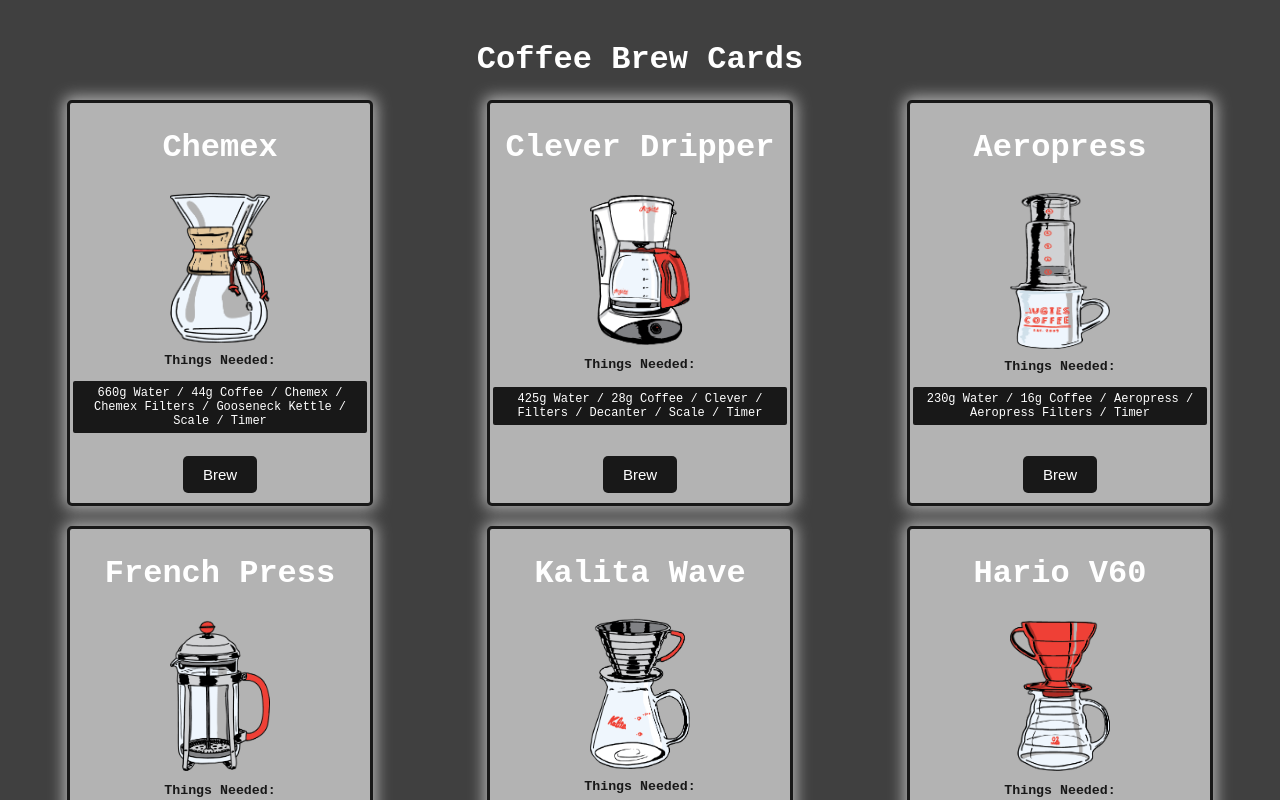
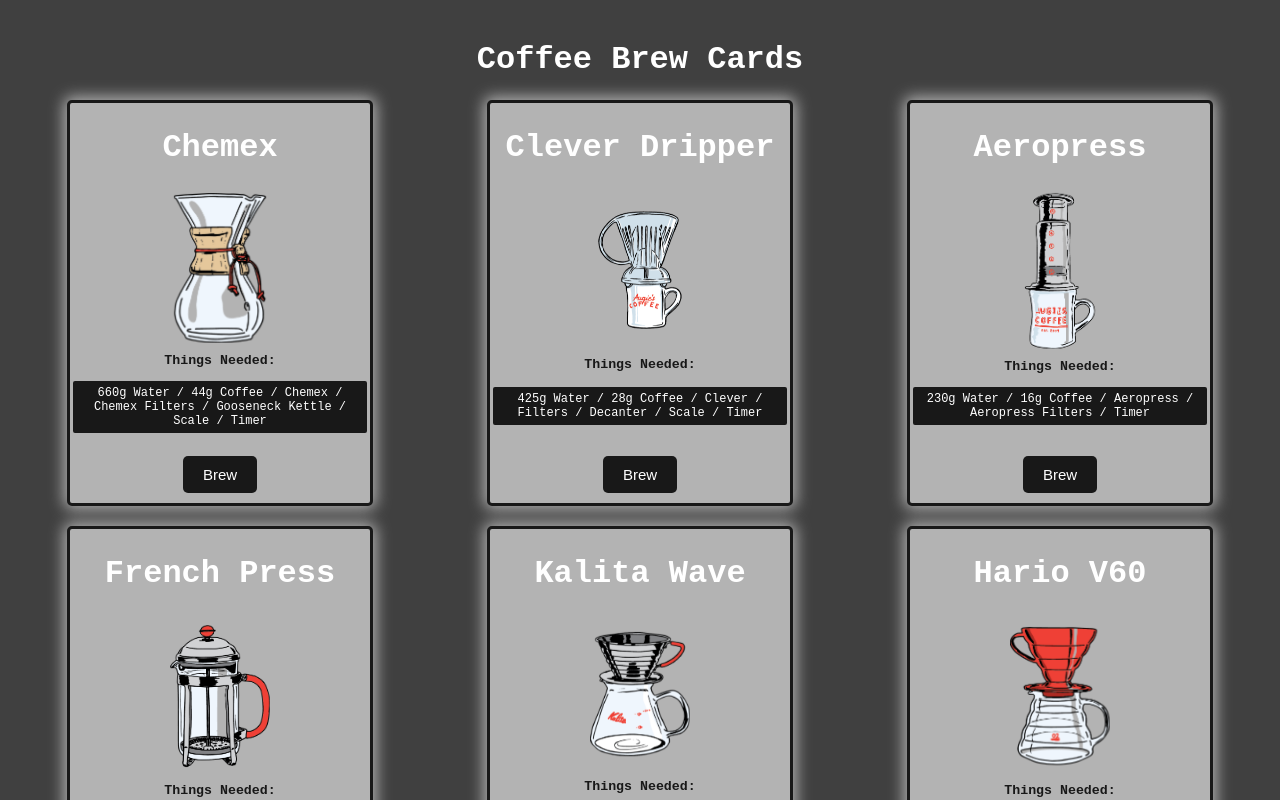
Before and after one commit to puginator/coffee-brew, a React (Create React App) app: page / in a window 1280 px wide. Shown: the top 800 px of the page. Built offline with nearby package versions, Linux system fonts and the light colour scheme.

Commit message:
fixed image

```diff
--- a/src/cardData.json
+++ b/src/cardData.json
@@ -14,7 +14,7 @@
 
     }, {
         "name": "Clever Dripper",
-        "image": "./assets/images/MrCoffee.png",
+        "image": "./assets/images/Clever.png",
         "recipe": "425g Water / 28g Coffee / Clever /  Filters / Decanter / Scale / Timer",
         "instructions": {
             "1": "Heat Water to 205°F",
--- a/src/components/Card.js
+++ b/src/components/Card.js
@@ -33,6 +33,7 @@
   src: url(${({src}) => src});
   width: 100px;
   min-height: 150px;
+  object-fit: contain;
 `;
 
 const StyledRecipeHeader = styled.h5`
```
Also changed, not shown: public/assets/images/Clever.png (added).
